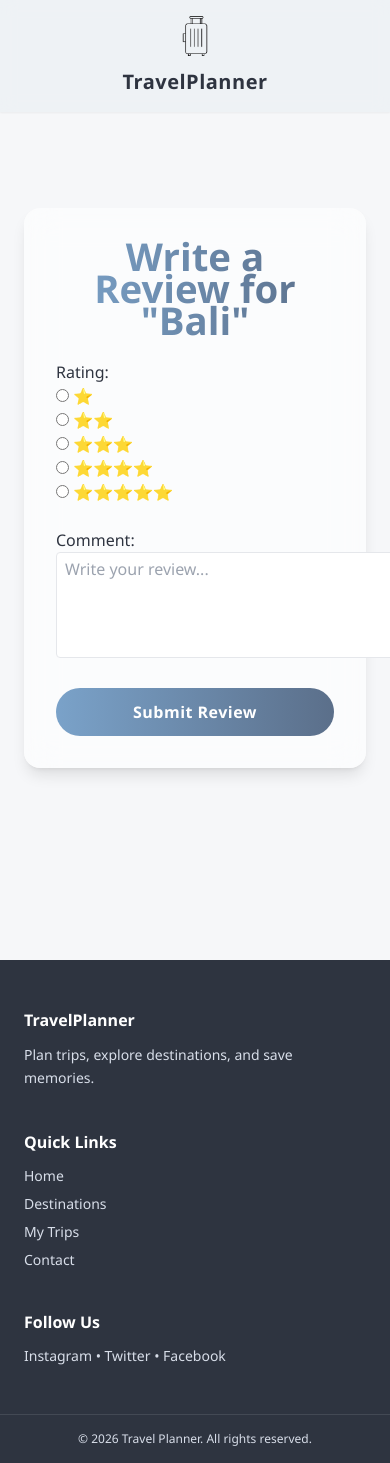
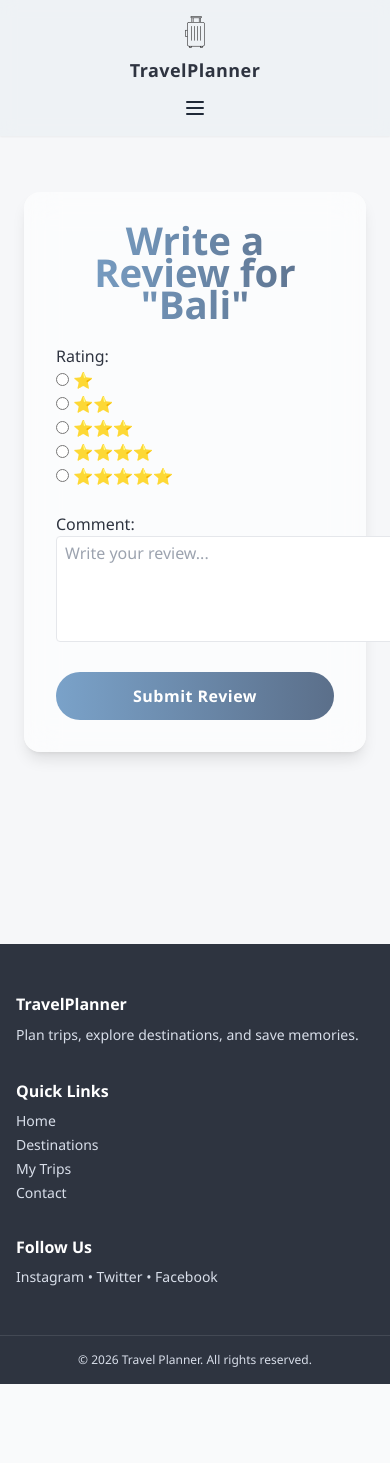
Before and after one commit to Lokesh19-PP/Travel-Planner-Webapp, a Django app: a page that uses core/templates/core/base.html in a window 390 px wide; the page is wider, and only the part inside the window is pictured. After the commit the page ends 1384 px from the top of that part, so only its background shows below. Run offline with Django 4.2, Linux system fonts and the light colour scheme; a user stored in the database is signed in; data comes from the database, SQL or seed files in the repository; some libraries are stand-ins or nearby versions.

Commit message:
Make base page mibile and tablet resposive

```diff
--- a/core/templates/core/base.html
+++ b/core/templates/core/base.html
@@ -5,7 +5,7 @@
     <meta charset="UTF-8">
     <title>{% block title %}Travel Planner{% endblock %}</title>
 
-    <!-- Fonts (Windows-friendly stack) -->
+    <!-- Fonts -->
     <style>
         body {
             font-family: "Segoe UI", "Tenor Sans", Arial, sans-serif;
@@ -28,72 +28,99 @@
 
 <!-- Navbar -->
 <nav class="fixed top-0 w-full bg-[#eef1f4]/90 backdrop-blur shadow-sm z-50">
-    <div class="max-w-7xl mx-auto px-6 py-4 flex justify-between items-center">
+    <div class="max-w-7xl mx-auto px-4 sm:px-6 md:px-6 py-4 flex justify-between items-center">
 
         <!-- Logo -->
-        <div class="flex items-center gap-3">
-            <img src="{% static 'images/logo.png' %}" class="h-10" alt="Logo">
-            <span class="text-xl font-semibold tracking-wide text-[#2e3440]">
+        <div class="flex items-center gap-2 sm:gap-3">
+            <img src="{% static 'images/logo.png' %}" class="h-8 sm:h-10" alt="Logo">
+            <span class="text-lg sm:text-xl font-semibold tracking-wide text-[#2e3440]">
                 TravelPlanner
             </span>
         </div>
 
-        <!-- Links -->
-        <div class="space-x-8 hidden md:block">
-            <a href="{% url 'home' %}" class="nav-link">Home</a>
-            <a href="{% url 'destination_list' %}" class="nav-link">Destinations</a>
+        <!-- Desktop Links -->
+        <div class="space-x-4 sm:space-x-6 hidden md:flex items-center">
+            <a href="{% url 'home' %}" class="nav-link text-sm sm:text-base">Home</a>
+            <a href="{% url 'destination_list' %}" class="nav-link text-sm sm:text-base">Destinations</a>
             {% if user.is_authenticated %}
-                <a href="{% url 'itinerary_list' %}" class="nav-link">My Itineraries</a>
+                <a href="{% url 'itinerary_list' %}" class="nav-link text-sm sm:text-base">My Itineraries</a>
             {% endif %}
-            <a href="{% url 'profile' %}" class="nav-link">
+            <a href="{% url 'profile' %}" class="nav-link text-sm sm:text-base">
                 {% if user.is_authenticated %}Profile{% else %}Login{% endif %}
             </a>
             {% if user.is_authenticated %}
-                <a href="{% url 'logout' %}" class="nav-link">Logout</a>
+                <a href="{% url 'logout' %}" class="nav-link text-sm sm:text-base">Logout</a>
             {% else %}
-                <a href="{% url 'signup' %}" class="nav-link">Signup</a>
+                <a href="{% url 'signup' %}" class="nav-link text-sm sm:text-base">Signup</a>
             {% endif %}
         </div>
 
+        <!-- Mobile Menu Button -->
+        <div class="md:hidden">
+            <button id="mobile-menu-button" class="focus:outline-none">
+                <svg class="w-6 h-6 text-gray-800" fill="none" stroke="currentColor" viewBox="0 0 24 24">
+                    <path stroke-linecap="round" stroke-linejoin="round" stroke-width="2"
+                          d="M4 6h16M4 12h16M4 18h16"></path>
+                </svg>
+            </button>
+        </div>
+    </div>
+
+    <!-- Mobile Menu -->
+    <div id="mobile-menu" class="hidden md:hidden bg-[#eef1f4]/90 backdrop-blur px-4 pt-2 pb-4 space-y-2">
+        <a href="{% url 'home' %}" class="block nav-link">Home</a>
+        <a href="{% url 'destination_list' %}" class="block nav-link">Destinations</a>
+        {% if user.is_authenticated %}
+            <a href="{% url 'itinerary_list' %}" class="block nav-link">My Itineraries</a>
+        {% endif %}
+        <a href="{% url 'profile' %}" class="block nav-link">
+            {% if user.is_authenticated %}Profile{% else %}Login{% endif %}
+        </a>
+        {% if user.is_authenticated %}
+            <a href="{% url 'logout' %}" class="block nav-link">Logout</a>
+        {% else %}
+            <a href="{% url 'signup' %}" class="block nav-link">Signup</a>
+        {% endif %}
     </div>
 </nav>
 
 <!-- Page Content -->
-<main class="pt-28">
+<main class="pt-24 md:pt-28">
     {% block content %}{% endblock %}
 </main>
 
 <!-- Footer -->
 <footer class="bg-[#2e3440] text-[#d8dee9] mt-24">
-    <div class="max-w-7xl mx-auto px-6 py-12 grid md:grid-cols-3 gap-10">
+    <div class="max-w-7xl mx-auto px-4 sm:px-6 md:px-6 py-12 grid grid-cols-1 sm:grid-cols-2 md:grid-cols-3 gap-8">
         <div>
-            <h3 class="font-semibold text-white mb-3">TravelPlanner</h3>
-            <p class="text-sm leading-relaxed">
+            <h3 class="font-semibold text-white mb-2 sm:mb-3">TravelPlanner</h3>
+            <p class="text-sm sm:text-base leading-relaxed">
                 Plan trips, explore destinations, and save memories.
             </p>
         </div>
 
         <div>
-            <h3 class="font-semibold text-white mb-3">Quick Links</h3>
-            <ul class="space-y-2 text-sm">
-                <li class="hover:text-white transition">Home</li>
-                <li class="hover:text-white transition">Destinations</li>
-                <li class="hover:text-white transition">My Trips</li>
-                <li class="hover:text-white transition">Contact</li>
+            <h3 class="font-semibold text-white mb-2 sm:mb-3">Quick Links</h3>
+            <ul class="space-y-1 sm:space-y-2 text-sm sm:text-base">
+                <li class="hover:text-white transition cursor-pointer">Home</li>
+                <li class="hover:text-white transition cursor-pointer">Destinations</li>
+                <li class="hover:text-white transition cursor-pointer">My Trips</li>
+                <li class="hover:text-white transition cursor-pointer">Contact</li>
             </ul>
         </div>
 
         <div>
-            <h3 class="font-semibold text-white mb-3">Follow Us</h3>
-            <p class="text-sm">Instagram • Twitter • Facebook</p>
+            <h3 class="font-semibold text-white mb-2 sm:mb-3">Follow Us</h3>
+            <p class="text-sm sm:text-base">Instagram • Twitter • Facebook</p>
         </div>
     </div>
 
-    <div class="text-center py-4 text-xs border-t border-white/10">
+    <div class="text-center py-4 text-xs sm:text-sm border-t border-white/10">
         © 2026 Travel Planner. All rights reserved.
     </div>
 </footer>
 
+<!-- Scroll reveal script -->
 <script>
 document.addEventListener("scroll", () => {
     document.querySelectorAll(".scroll-reveal").forEach(el => {
@@ -104,6 +131,13 @@ document.addEventListener("scroll", () => {
         }
     });
 });
+
+// Mobile menu toggle
+const menuButton = document.getElementById("mobile-menu-button");
+const mobileMenu = document.getElementById("mobile-menu");
+menuButton.addEventListener("click", () => {
+    mobileMenu.classList.toggle("hidden");
+});
 </script>
 
 </body>
```
